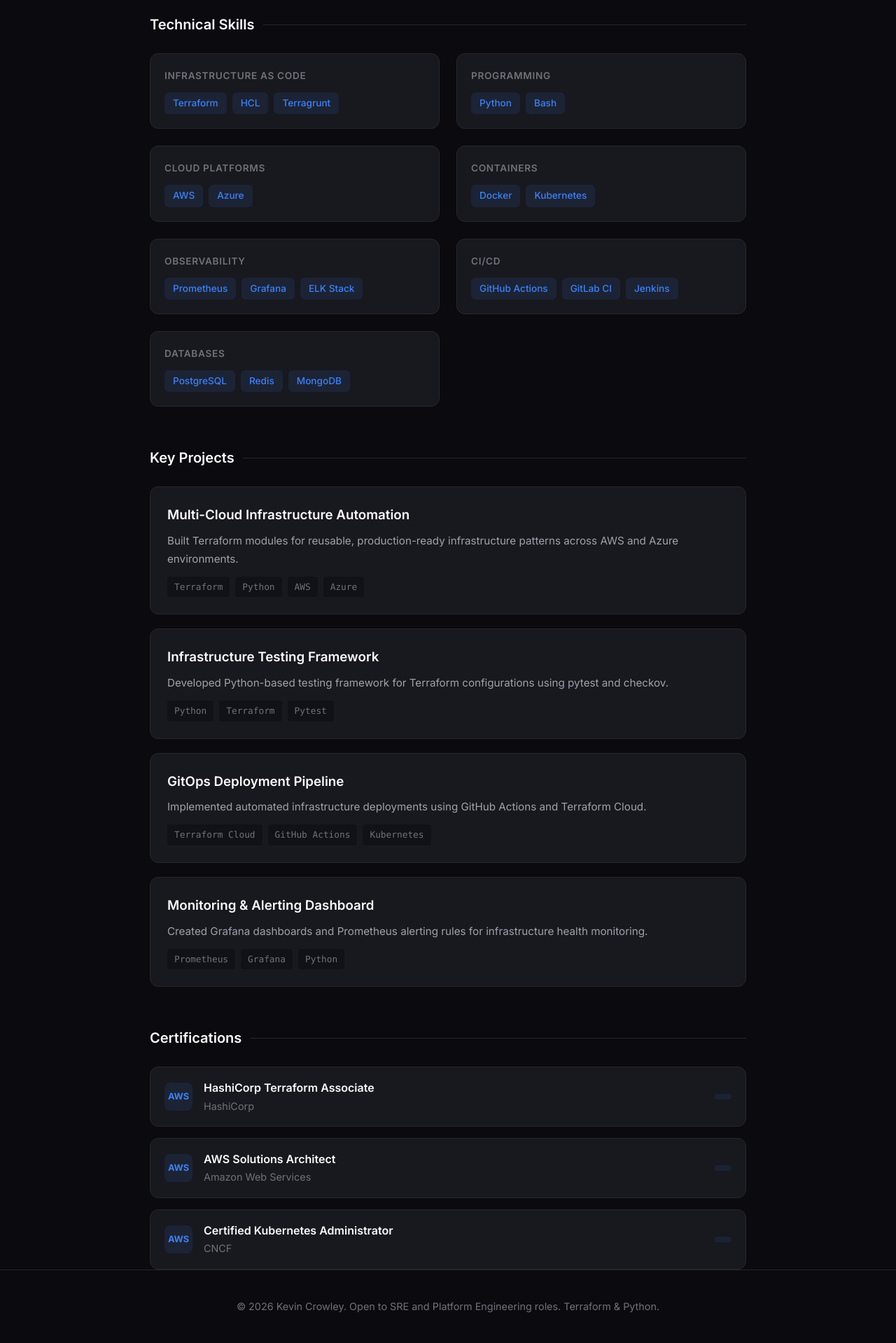
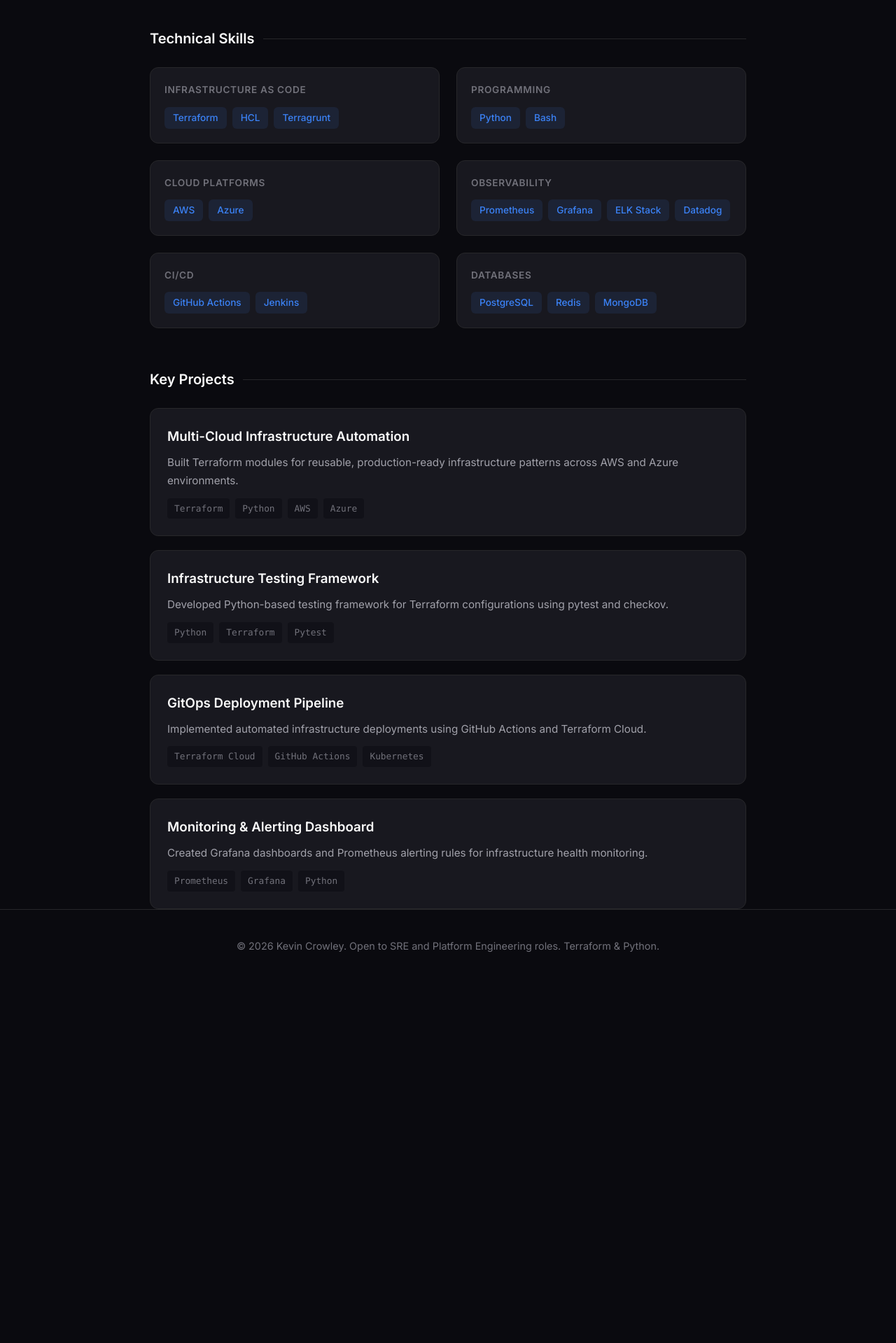
Before and after one commit to kevocrowley/kevincrowley.info, a Flask app: page / in a window 1280 px wide. Shown: the part 680-2599 px from the top of the page at 70% size. After the commit the page ends 2040 px from the top, so only its background shows below. Run offline with Flask 2, Linux system fonts and the light colour scheme.

Commit message:
Update portfolio content and structure

```diff
--- a/app.py
+++ b/app.py
@@ -41,9 +41,8 @@ def index():
         'Infrastructure as Code': ['Terraform', 'HCL', 'Terragrunt'],
         'Programming': ['Python', 'Bash'],
         'Cloud Platforms': ['AWS', 'Azure'],
-        'Containers': ['Docker', 'Kubernetes'],
-        'Observability': ['Prometheus', 'Grafana', 'ELK Stack'],
-        'CI/CD': ['GitHub Actions', 'GitLab CI', 'Jenkins'],
+        'Observability': ['Prometheus', 'Grafana', 'ELK Stack', 'Datadog'],
+        'CI/CD': ['GitHub Actions', 'Jenkins'],
         'Databases': ['PostgreSQL', 'Redis', 'MongoDB'],
     }
 
--- a/templates/index.html
+++ b/templates/index.html
@@ -395,11 +395,12 @@
                 </div>
                 <div class="header-right">
                     <div class="contact-links">
-                        <a href="mailto:{{ profile.email }}">📧 {{ profile.email }}</a>
-                        <a href="{{ profile.linkedin }}" target="_blank">🔗 LinkedIn</a>
+                        <a href="mailto:{{ profile.email }}">{{ profile.email }}</a>
+                        <a href="{{ profile.linkedin }}" target="_blank">LinkedIn</a>
                         {% if profile.github %}
-                        <a href="{{ profile.github }}" target="_blank">💻 GitHub</a>
+                        <a href="{{ profile.github }}" target="_blank">GitHub</a>
                         {% endif %}
+                        <a href="https://github.com/kevocrowley?tab=repositories" target="_blank">GitHub Repos</a>
                     </div>
                     <div class="cta-buttons">
                         <a href="{{ profile.linkedin }}" class="btn btn-primary" target="_blank">Connect on LinkedIn</a>
@@ -464,22 +465,6 @@
                 {% endfor %}
             </div>
         </section>
-
-        <section>
-            <h2>Certifications</h2>
-            <div class="certs-list">
-                {% for cert in certifications %}
-                <div class="cert-item">
-                    <div class="cert-icon">AWS</div>
-                    <div class="cert-info">
-                        <div class="cert-name">{{ cert.name }}</div>
-                        <div class="cert-issuer">{{ cert.issuer }}</div>
-                    </div>
-                    <span class="cert-status">{{ cert.status }}</span>
-                </div>
-                {% endfor %}
-            </div>
-        </section>
     </main>
 
     <footer>
```
